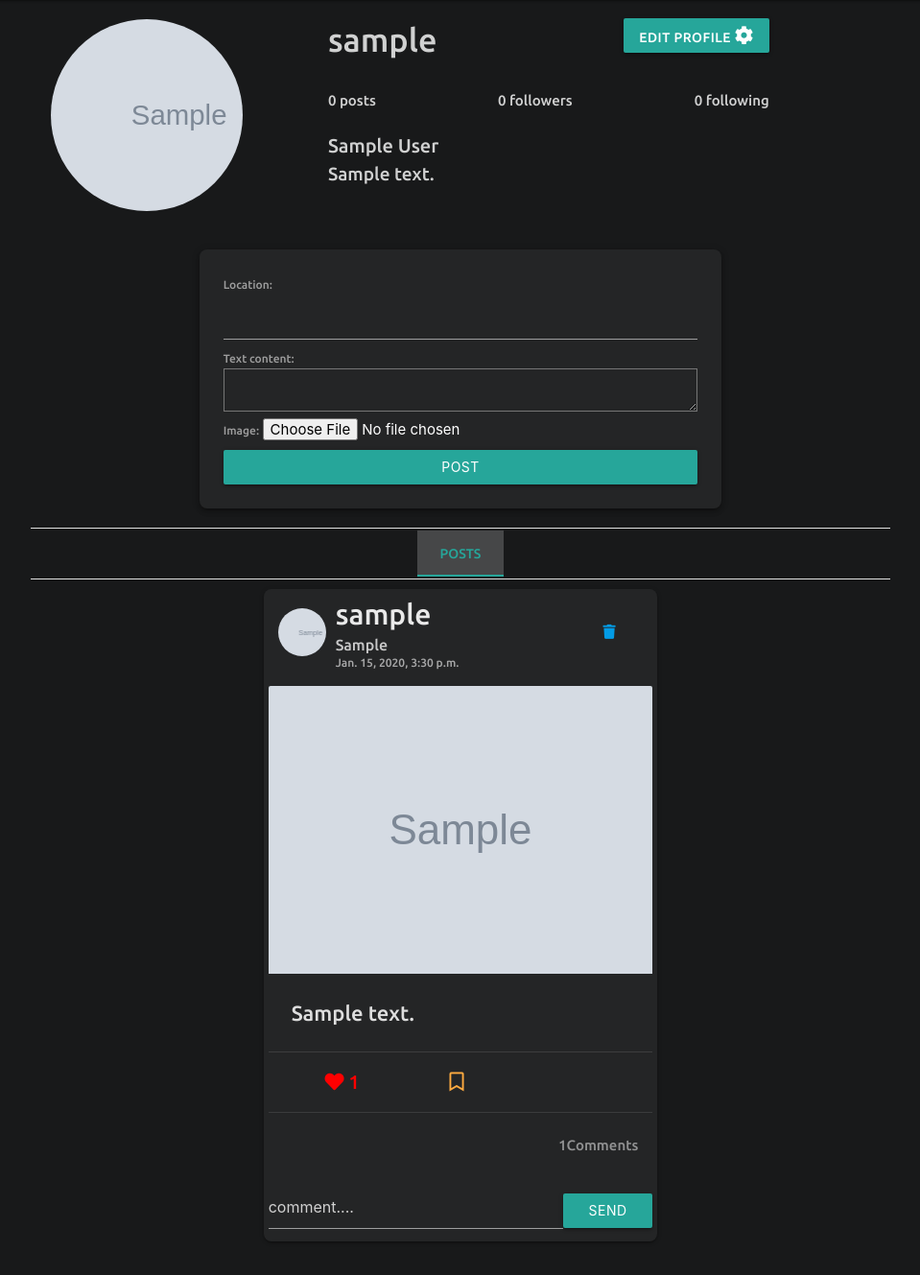
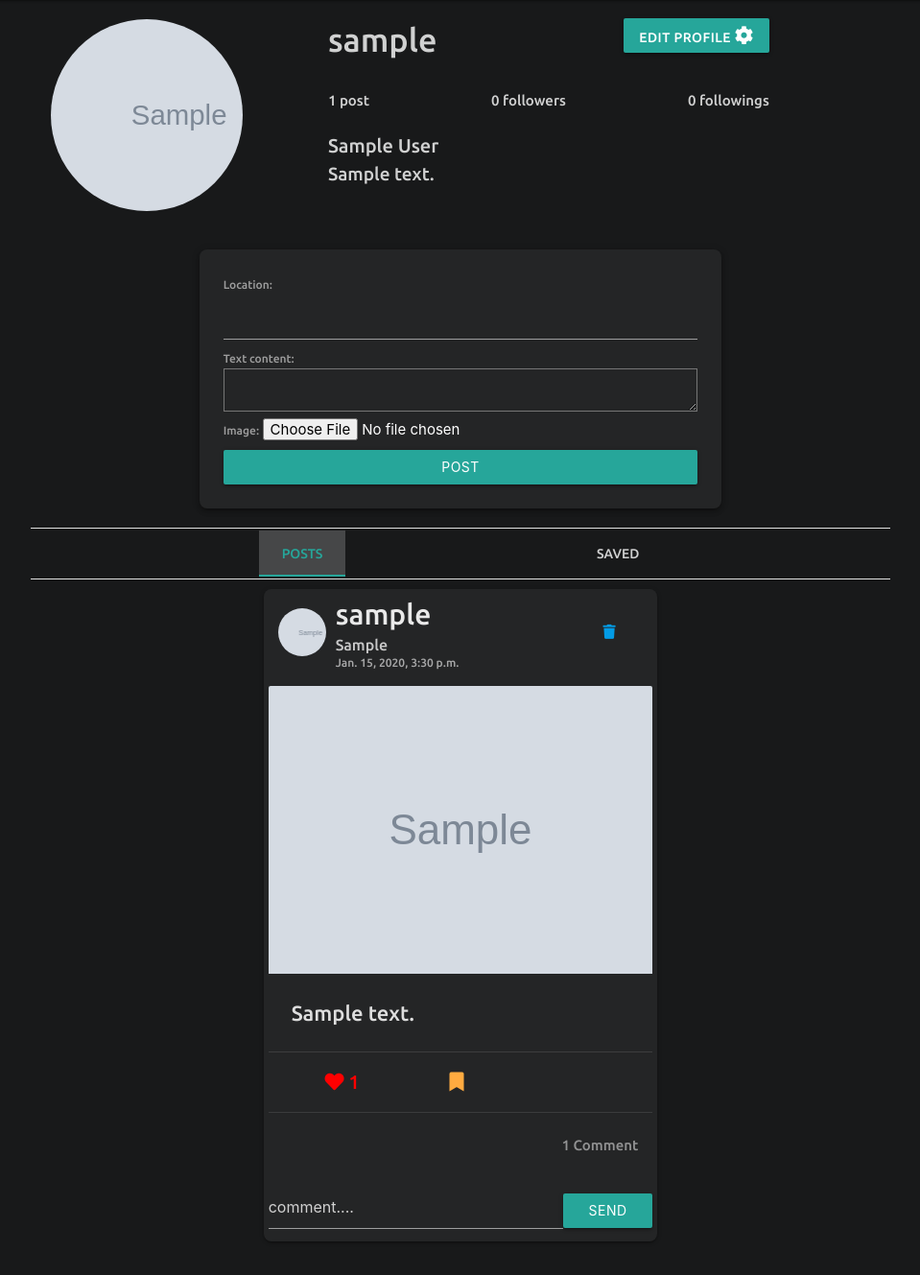
Before and after one commit to manav2000/CONNECT-social-media-app, a Django app: a page that uses templates/base.html in a window 1280 px wide. Shown: the part 64-1393 px from the top of the page at 96% size, without its empty margins (160-1119 px from the left). Run offline with Django 3.2, Linux system fonts and the light colour scheme; a user stored in the database is signed in; tables that the repository leaves empty hold one stand-in row (values such as "Sample post"); grey boxes marked "Sample" are stand-in pictures; some libraries are stand-ins or nearby versions.

Commit message:
adding save feature

```diff
--- a/posts/models.py
+++ b/posts/models.py
@@ -38,9 +38,7 @@ class Post(models.Model):
         return users_likes
 
     def get_all_users_who_saved(self):
-        saved_posts = []
-        for post in self.saved.all():
-            saved_posts.append(post.user)
+        saved_posts = [post.user for save in self.saved.all()]
         return saved_posts
 
     def total_comments(self):
--- a/posts/urls.py
+++ b/posts/urls.py
@@ -7,8 +7,7 @@ app_name = 'posts'
 urlpatterns = [
     path('', views.home_view, name="home"),
     path('like/', views.post_like, name="like"),
-    # path('save/<int:id>/', views.post_save, name="save"),
-    # path('unsave/<int:id>/', views.post_unsave, name="unsave"),
+    path('save/', views.post_save, name="save"),
     path('comment/', views.post_comment, name="comment"),
     path('delete/', views.post_delete, name="delete"),
 ]
--- a/profiles/views.py
+++ b/profiles/views.py
@@ -48,7 +48,7 @@ def user_profile_detail_view(request, slug):
 
     # pagination
     page = request.GET.get('page', 1)
-    paginator = Paginator(posts, 3)
+    paginator = Paginator(posts, 5)
     try:
         posts = paginator.page(page)
     except PageNotAnInteger:
--- a/static/css/base.css
+++ b/static/css/base.css
@@ -70,6 +70,10 @@ nav {
 .user-info #username {
     font-size: 30px !important;
     color: rgba(255, 255, 255, 0.9) !important;
+}
+
+#username:hover {
+    text-decoration: underline;
 }
 
 .user-info #location {
--- a/templates/base.html
+++ b/templates/base.html
@@ -199,6 +199,7 @@
                 }
             })
         }
+
     </script>
 </body>
 </html>
--- a/templates/posts/post_ajax.html
+++ b/templates/posts/post_ajax.html
@@ -38,14 +38,13 @@
                         {% endif %}
                         <span>{{post.likes.all.count}}</span>
                     </a>
-                    {% comment %} <div class="save">
-                        {% if user_profile in post.get_all_users_who_saved %}
-                            <a href="{% url 'posts:unsave' post.id %}"><i class="fas fa-bookmark"></i></a>
+                    <a onclick="save_func(this)" data-id="{{ post.id }}" data-action="{% if user_profile in post.get_all_users_who_saved %}un{% endif %}save" class="save button" style="cursor:pointer;">
+                        {% if user_profile not in post.get_all_users_who_saved %}
+                            <i class="far fa-bookmark"></i>
                         {% else %}
-                            <a href="{% url 'posts:save' post.id %}"><i class="far fa-bookmark"></i></a>
+                            <i class="fas fa-bookmark"></i>
                         {% endif %}
-                    </div> {% endcomment %}
-                    <a style="cursor:pointer;"><i class="far fa-bookmark"></i></a>
+                    </a>
                     <div class="share">
                         <a style="color:lightskyblue;cursor:pointer;"><i class="far fa-share"></i></a>
                     </div>
@@ -54,7 +53,7 @@
                     <ul class="collapsible">
                         <li>
                             <div class="collapsible-header heading">
-                            <span id="total-com">{{post.comments.all.count}} </span>Comments
+                            <span id="total-com">{{post.comments.all.count}} Comment{{post.comments.all.count|pluralize}}</span>
                             </div>
                             <div class="collapsible-body" id="all_comments" style="border-top: 1px solid #ddd;">
                                 {% for comment in post.comments.all %}
--- a/templates/profiles/profile-detail.html
+++ b/templates/profiles/profile-detail.html
@@ -38,9 +38,9 @@
                     {% endif %}
                 </div>
                 <div class="row__2">
-                    <p>0 posts</p>
-                    <a class="modal-trigger" data-target="modal1">{{ total_followers }} followers</a>
-                    <a class="modal-trigger" data-target="modal2">{{ total_followings }} following</a>
+                    <p>{{curr_user_profile.post_set.all.count}} post{{curr_user_profile.post_set.all.count|pluralize}}</p>
+                    <a class="modal-trigger" data-target="modal1">{{ total_followers }} follower{{ total_followers|pluralize}}</a>
+                    <a class="modal-trigger" data-target="modal2">{{ total_followings }} following{{ total_followings|pluralize }}</a>
                 </div>
                 <div class="row__3">
                     <p style="font-size:20px;font-weight:500px;">{{curr_user_profile.first_name}} {{curr_user_profile.last_name}}</p>
@@ -141,8 +141,8 @@
     <div>
         <div class="divider"></div>
         <ul id="tabs-swipe-demo" class="tabs">
-            <li class="tab col s3"><a href="#test-swipe-1">POSTS</a></li>
-            {% comment %} <li class="tab col s3"><a class="active" href="#test-swipe-2">SAVED</a></li> {% endcomment %}
+            <li class="tab col s3"><a class="active" href="#test-swipe-1">POSTS</a></li>
+            <li class="tab col s3"><a href="#test-swipe-2">SAVED</a></li>
         </ul>
         <div class="divider"></div>
         <div id="test-swipe-1" class="col s12">
@@ -170,9 +170,9 @@
                 </div>
             </div>
         </div>
-        {% comment %} <div id="test-swipe-2" class="col s12">
+        <div id="test-swipe-2" class="col s12">
             <h2>SAVED</h2>
-        </div> {% endcomment %}
+        </div>
     </div>
 </div>
 
```
Also changed, not shown: posts/views.py (+24 -15 lines), templates/posts/posts.html (+37 -0 lines). Lines whose indentation alone changed are shown as unchanged.
